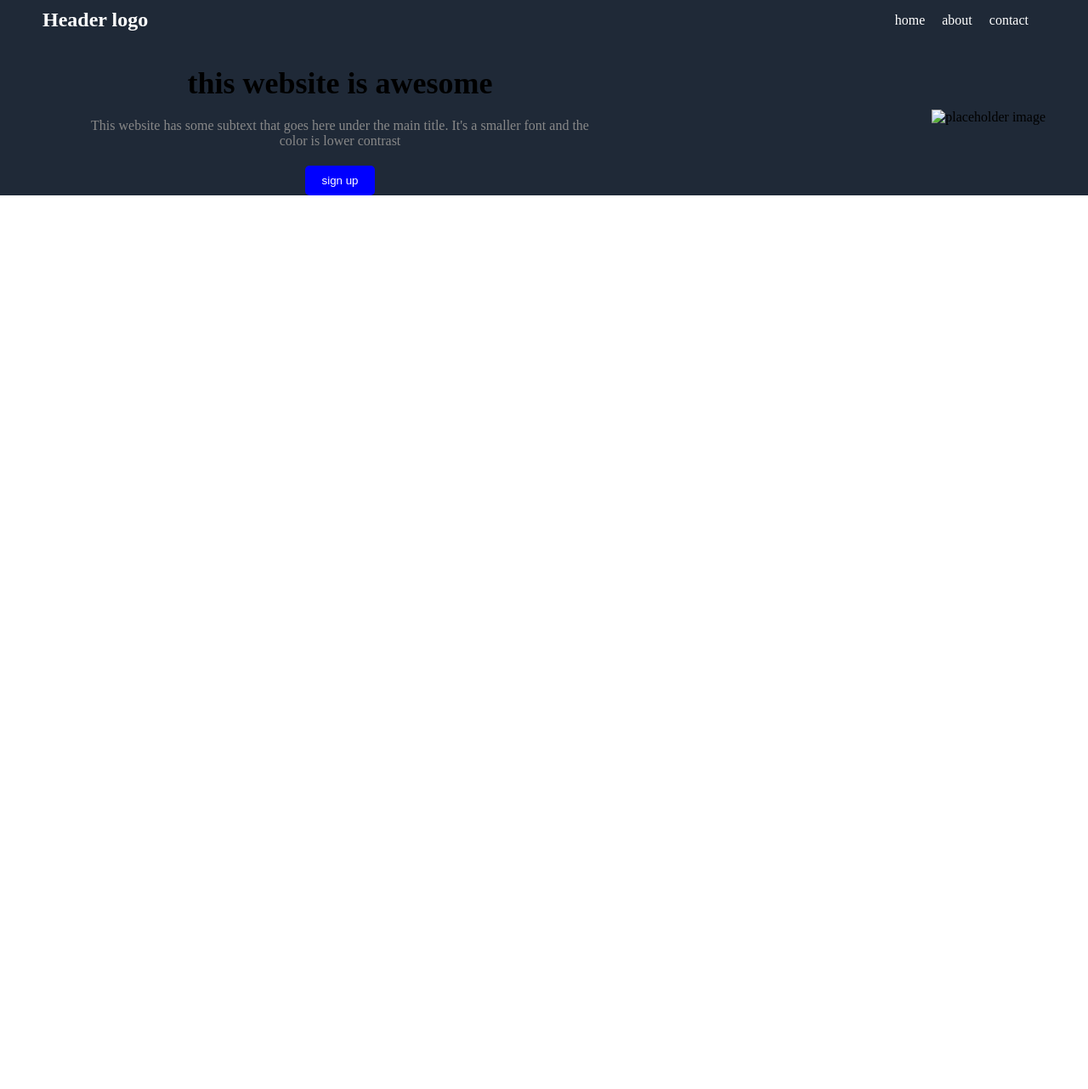
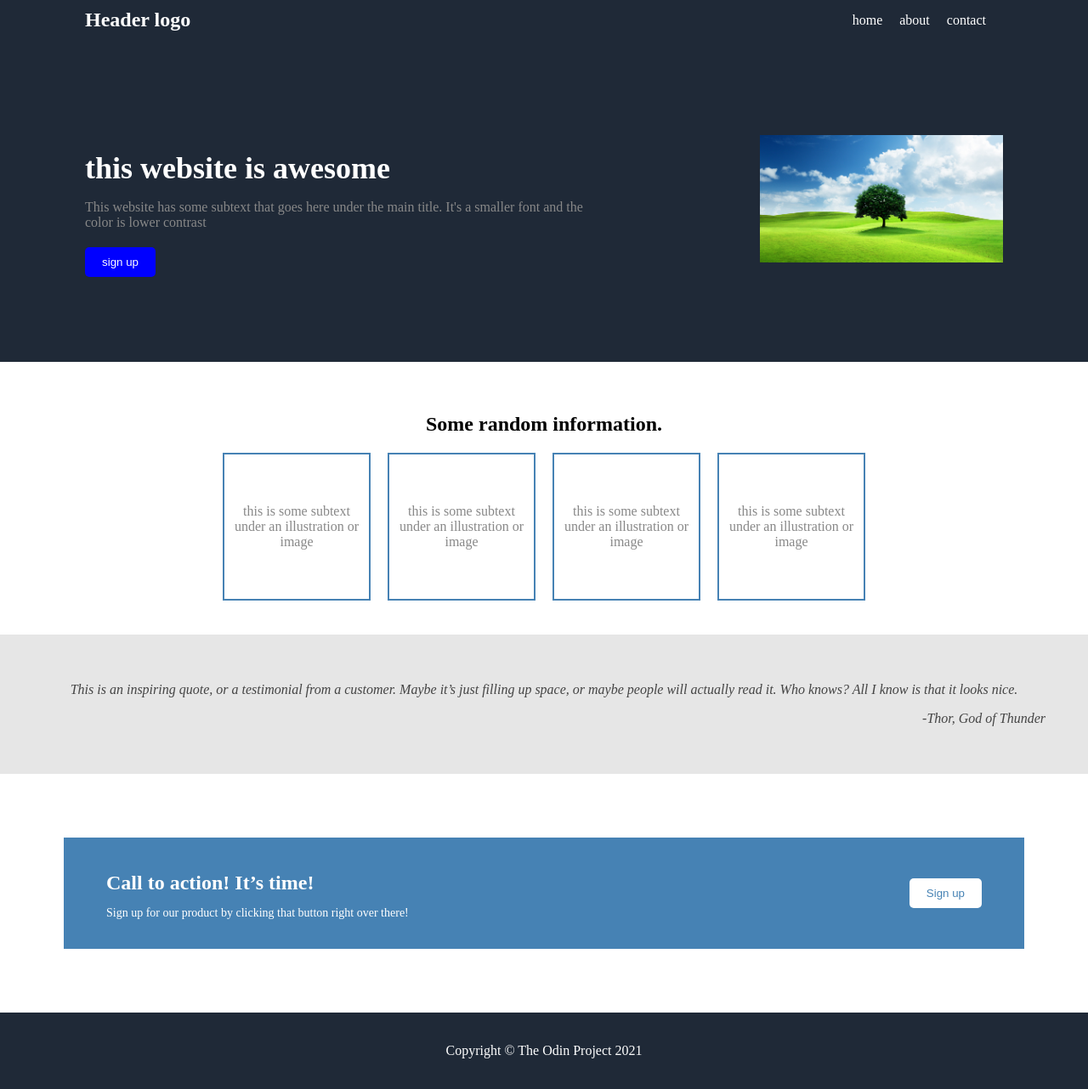
Before and after one commit to N00BMASTER1524/landingpage-odin, a plain HTML site: page index.html in a window 1280 px wide. Shown: the whole page at 85% size. Before the commit the page ends 800 px from the top, so only its background shows below. Drawn offline with Linux system fonts and the light colour scheme.

Commit message:
full layout done need to chnage colours font etc only

```diff
--- a/index.html
+++ b/index.html
@@ -19,18 +19,41 @@
    </header>
 
    <section class="hero">
-
     <div class="hero-content">
         <h1>this website is awesome</h1>
         <p>This website has some subtext that goes here under the main title. It's a smaller font and the color is lower contrast</p>
         <button> sign up</button>
     </div>
+    <div class="hero-img">
+        <img src="img/image.jpg" alt="placeholder image" style="height: 150px;">
+    </div>
+   </section>
 
-    <div class="hero-img">
-        <img src="#" alt="placeholder image">
+   <section class="info">
+    <h2>Some random information.</h2>
+    <div class="info-grid">
+        <div class="info-card">this is some subtext under an illustration or image</div>
+        <div class="info-card">this is some subtext under an illustration or image</div>
+        <div class="info-card">this is some subtext under an illustration or image</div>
+        <div class="info-card">this is some subtext under an illustration or image</div>
     </div>
+</section>
 
+<section class="testimonial">
+    <p>This is an inspiring quote, or a testimonial from a customer. Maybe it’s just filling up space, or maybe people will actually read it. Who knows? All I know is that it looks nice.</p>
+    <p class="quote">-Thor, God of Thunder</p>
+</section>
 
-   </section>
+<section class="call-to-action">
+    <div class="cta-text">
+        <h2>Call to action! It’s time!</h2>
+        <p>Sign up for our product by clicking that button right over there!</p>
+    </div>
+    <button>Sign up</button>
+</section>
+
+<footer class="footer">
+    <p>Copyright © The Odin Project 2021</p>
+</footer>
 </body>
 </html>
--- a/style.css
+++ b/style.css
@@ -12,7 +12,7 @@ body{
     display: flex;
     justify-content: space-between;
     align-items: center;
-    padding: 10px 50px; /* first value (10px) top bottem secound is left right */
+    padding: 10px 100px; /* first value (10px) top bottem secound is left right */
 
 }
 
@@ -43,23 +43,25 @@ nav a {
 
 .hero{
     background-color: #1f2937;
-    padding: 0 50px;
+    padding: 0 100px;
     display: flex;
     justify-content: space-between;
     align-items: center;
+    padding-top: 100px;
+    padding-bottom: 100px;
 
 }
 
 .hero-content{
     max-width: 600px;
-    margin: 0 50px;
-    text-align: center;
+    text-align: left;
 
 }
 
 .hero-content h1{
     font-size: 36px;
-    margin-bottom: 20px;
+    margin-bottom: 5px;
+    color: #fff;
 }
 
 .hero-content p{
@@ -80,10 +82,82 @@ nav a {
     text-decoration: none; /* Ensures no text decoration */
 }
 
-.hero-img{
+
+/* Info Section */
+.info {
+    padding: 40px 50px;
     text-align: center;
 }
 
-.hero-img{
-    max-width: 400px;
+.info h2 {
+    font-size: 24px;
+    margin-bottom: 20px;
 }
+
+.info-grid {
+    display: flex;
+    justify-content: center;
+    gap: 20px;
+}
+
+.info-card {
+    width: 150px;
+    height: 150px;
+    border: 2px solid #4682b4;
+    display: flex;
+    align-items: center;
+    justify-content: center;
+    color: #888;
+    padding: 10px;
+    text-align: center;
+}
+
+/* Testimonial Section */
+.testimonial {
+    background-color: #e6e6e6;
+    padding: 40px 50px;
+    text-align: center;
+    font-style: italic;
+    color: #444;
+}
+
+.testimonial .quote{
+    text-align: right;
+}
+
+/* Call-to-Action Section */
+.call-to-action {
+    background-color: #4682b4;
+    color: white;
+    display: flex;
+    justify-content: space-between;
+    align-items: center;
+    padding: 20px 50px;
+    margin: 75px;
+}
+
+.call-to-action .cta-text h2 {
+    font-size: 24px;
+    margin-bottom: 5px;
+}
+
+.call-to-action p {
+    font-size: 14px;
+}
+
+.call-to-action button {
+    background-color: white;
+    color: #4682b4;
+    padding: 10px 20px;
+    border: none;
+    border-radius: 5px;
+    cursor: pointer;
+}
+
+/* Footer */
+.footer {
+    background-color: #1f2937;
+    color: white;
+    text-align: center;
+    padding: 20px 0;
+}
```
